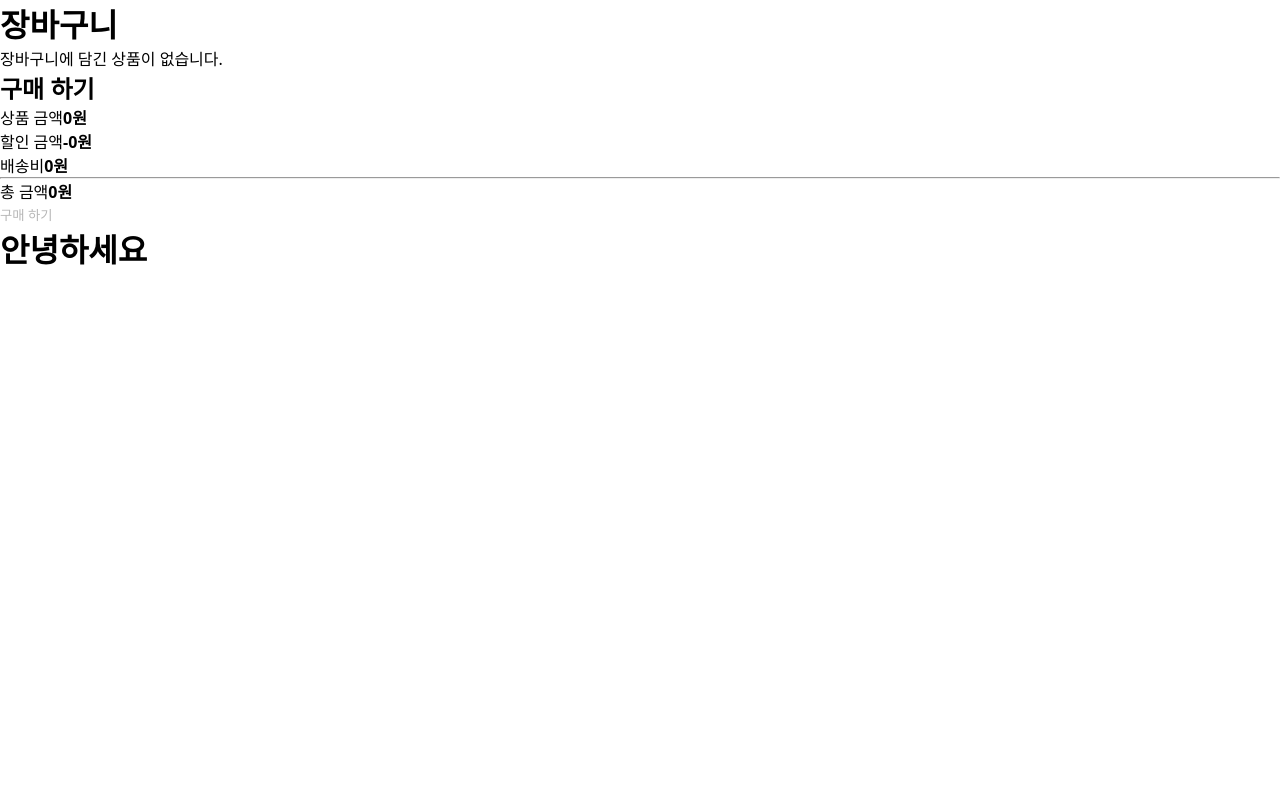
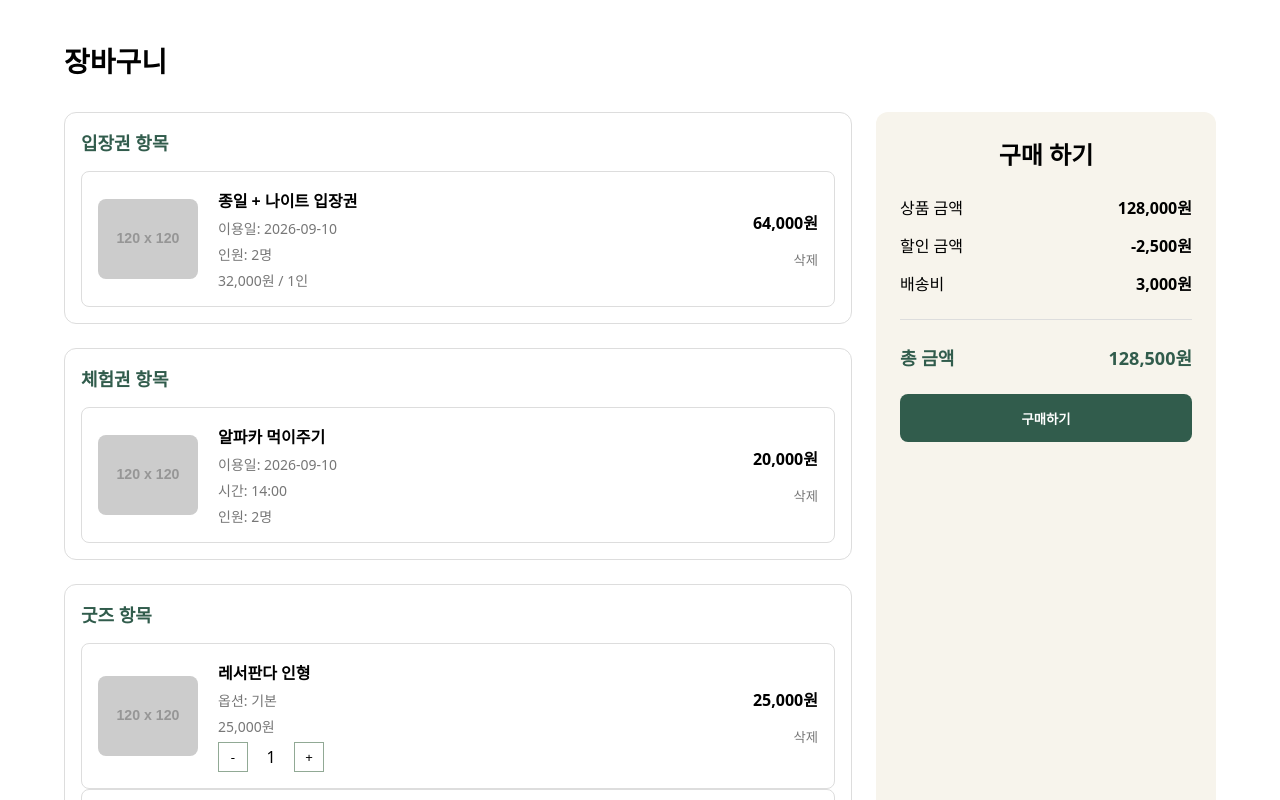
Before and after one commit to dhwmgl12-ux/zooleaf, a React (Vite) app: page /cart in a window 1280 px wide. Shown: the top 800 px of the page. Built offline with nearby package versions, Linux system fonts and the light colour scheme.

Commit message:
WIP: 작업 중간 저장

```diff
--- a/src/App.jsx
+++ b/src/App.jsx
@@ -7,7 +7,6 @@ export default function App() {
   return (
     <>
       <AppRouter />
-      <h1>안녕하세요</h1>
     </>
   );
 }
--- a/src/pages/CartPage.jsx
+++ b/src/pages/CartPage.jsx
@@ -1,279 +1,231 @@
 import useCartStore from "../store/cartStore";
 
+import {
+  Container,
+  Title,
+  CartLayout,
+  CartContent,
+  EmptyCart,
+  CategorySection,
+  CategoryTitle,
+  CartItem,
+  ItemImage,
+  ItemInfo,
+  ItemName,
+  ItemText,
+  ItemPriceArea,
+  ItemTotal,
+  DeleteButton,
+  QuantityControl,
+  QuantityButton,
+  Quantity,
+  OrderSummary,
+  SummaryTitle,
+  SummaryRow,
+  Divider,
+  TotalRow,
+  PurchaseButton,
+} from "./CartPage.styles";
+
 function CartPage() {
-  {
-    /*Zustand 장바구니 상태와 기능 가져오기 */
-  }
   const { cartItems, increaseQuantity, decreaseQuantity, removeFromCart } =
     useCartStore();
 
-  {
-    /* 장바구니에서 티켓 상품만 추출 */
-  }
   const ticketItems = cartItems.filter((item) => item.type === "ticket");
 
-  {
-    /* 장바구니에서 체험 프로그램만 추출 */
-  }
   const experienceItems = cartItems.filter(
     (item) => item.type === "experience",
   );
 
-  {
-    /* 장바구니에서 굿즈만 추출 */
-  }
   const goodsItems = cartItems.filter((item) => item.type === "goods");
 
-  {
-    /* 전체 상품 금액 계산 */
-  }
-  {
-    /* 각 상품의 가격 × 수량을 모두 더함 */
-  }
   const productTotal = cartItems.reduce((sum, item) => {
     return sum + item.price * item.quantity;
   }, 0);
 
-  {
-    /* 전체 할인 금액 계산 */
-  }
   const discountTotal = cartItems.reduce((sum, item) => {
-    // discountRate가 없으면 0으로 처리
     const discountRate = item.discountRate ?? 0;
 
-    // 가격 × 할인율 × 수량을 누적
     return sum + item.price * discountRate * item.quantity;
   }, 0);
 
-  {
-    /* 굿즈가 하나라도 있는지 확인 */
-  }
   const hasGoods = goodsItems.length > 0;
-
-  {
-    /* 굿즈가 있으면 배송비 3,000원, 없으면 0원*/
-  }
   const shippingFee = hasGoods ? 3000 : 0;
 
-  {
-    /*최종 결제 금액 계산*/
-  }
   const finalTotal = productTotal - discountTotal + shippingFee;
 
   return (
-    <main className="cart-page">
-      <h1>장바구니</h1>
+    <Container>
+      <Title>장바구니</Title>
 
-      <div className="cart-layout">
-        <section className="cart-content">
-          {/* 장바구니가 비어 있는지 확인 */}
+      <CartLayout>
+        <CartContent>
           {cartItems.length === 0 ? (
-            <div className="empty-cart">
+            <EmptyCart>
               <p>장바구니에 담긴 상품이 없습니다.</p>
-            </div>
+            </EmptyCart>
           ) : (
             <>
-              {/* 티켓 / 패키지 영역 */}
               {ticketItems.length > 0 && (
-                <section className="cart-category">
-                  <h2>티켓 / 패키지</h2>
+                <CategorySection>
+                  <CategoryTitle>입장권 항목</CategoryTitle>
 
-                  {/* 티켓 상품들을 하나씩 화면에 출력 */}
                   {ticketItems.map((item) => (
-                    <article
-                      key={`${item.type}-${item.id}`}
-                      className="cart-item"
-                    >
-                      {/* 상품 이미지 */}
-                      <img src={item.imageUrl} alt={item.name} />
+                    <CartItem key={`${item.type}-${item.id}`}>
+                      <ItemImage src={item.imageUrl} alt={item.name} />
 
-                      <div className="cart-item-info">
-                        {/* 상품 이름 */}
-                        <h3>{item.name}</h3>
+                      <ItemInfo>
+                        <ItemName>{item.name}</ItemName>
 
-                        {/* 이용일이 있을 때만 표시 */}
-                        {item.visitDate && <p>이용일: {item.visitDate}</p>}
+                        {item.visitDate && (
+                          <ItemText>이용일: {item.visitDate}</ItemText>
+                        )}
 
-                        {/* 선택 인원 */}
-                        <p>인원: {item.quantity}명</p>
+                        <ItemText>인원: {item.quantity}명</ItemText>
 
-                        {/* 1인당 가격 */}
-                        <p>{item.price.toLocaleString()}원 / 1인</p>
-                      </div>
+                        <ItemText>
+                          {item.price.toLocaleString()}원 / 1인
+                        </ItemText>
+                      </ItemInfo>
 
-                      <div className="cart-item-price">
-                        {/* 상품 총 가격 = 가격 × 인원 */}
-                        <strong>
+                      <ItemPriceArea>
+                        <ItemTotal>
                           {(item.price * item.quantity).toLocaleString()}원
-                        </strong>
+                        </ItemTotal>
 
-                        {/* 해당 상품 삭제 */}
-                        <button
-                          type="button"
+                        <DeleteButton
                           onClick={() => removeFromCart(item.id, item.type)}
                         >
                           삭제
-                        </button>
-                      </div>
-                    </article>
+                        </DeleteButton>
+                      </ItemPriceArea>
+                    </CartItem>
                   ))}
-                </section>
+                </CategorySection>
               )}
 
-              {/* 체험 프로그램 영역 */}
               {experienceItems.length > 0 && (
-                <section className="cart-category">
-                  <h2>체험 프로그램</h2>
+                <CategorySection>
+                  <CategoryTitle>체험권 항목</CategoryTitle>
 
-                  {/* 체험 프로그램들을 하나씩 출력 */}
                   {experienceItems.map((item) => (
-                    <article
-                      key={`${item.type}-${item.id}`}
-                      className="cart-item"
-                    >
-                      <img src={item.imageUrl} alt={item.name} />
+                    <CartItem key={`${item.type}-${item.id}`}>
+                      <ItemImage src={item.imageUrl} alt={item.name} />
 
-                      <div className="cart-item-info">
-                        <h3>{item.name}</h3>
+                      <ItemInfo>
+                        <ItemName>{item.name}</ItemName>
 
-                        {/* 이용일이 있을 때만 표시 */}
-                        {item.visitDate && <p>이용일: {item.visitDate}</p>}
+                        {item.visitDate && (
+                          <ItemText>이용일: {item.visitDate}</ItemText>
+                        )}
 
-                        {/* 체험 시간이 있을 때만 표시 */}
-                        {item.time && <p>시간: {item.time}</p>}
+                        {item.time && <ItemText>시간: {item.time}</ItemText>}
 
-                        <p>인원: {item.quantity}명</p>
+                        <ItemText>인원: {item.quantity}명</ItemText>
+                      </ItemInfo>
 
-                        <p>{item.price.toLocaleString()}원 / 1인</p>
-                      </div>
+                      <ItemPriceArea>
+                        <ItemTotal>
+                          {(item.price * item.quantity).toLocaleString()}원
+                        </ItemTotal>
 
-                      <div className="cart-item-price">
-                        {/* 체험 프로그램 총 가격 */}
-                        <strong>
-                          {(item.price * item.quantity).toLocaleString()}원
-                        </strong>
-
-                        {/* 해당 체험 상품 삭제 */}
-                        <button
-                          type="button"
+                        <DeleteButton
                           onClick={() => removeFromCart(item.id, item.type)}
                         >
                           삭제
-                        </button>
-                      </div>
-                    </article>
+                        </DeleteButton>
+                      </ItemPriceArea>
+                    </CartItem>
                   ))}
-                </section>
+                </CategorySection>
               )}
 
-              {/* ZooLeaf 굿즈 영역 */}
               {goodsItems.length > 0 && (
-                <section className="cart-category">
-                  <h2>ZooLeaf 굿즈</h2>
+                <CategorySection>
+                  <CategoryTitle>굿즈 항목</CategoryTitle>
 
-                  {/* 굿즈 상품들을 하나씩 출력 */}
-                  {/* 옵션이 다른 같은 상품도 구분하기 위해 option 포함*/}
                   {goodsItems.map((item) => (
-                    <article
+                    <CartItem
                       key={`${item.type}-${item.id}-${item.option ?? ""}`}
-                      className="cart-item"
                     >
-                      <img src={item.imageUrl} alt={item.name} />
+                      <ItemImage src={item.imageUrl} alt={item.name} />
 
-                      <div className="cart-item-info">
-                        <h3>{item.name}</h3>
+                      <ItemInfo>
+                        <ItemName>{item.name}</ItemName>
 
-                        {/* 옵션이 있을 때만 표시 */}
-                        {item.option && <p>옵션: {item.option}</p>}
+                        {item.option && (
+                          <ItemText>옵션: {item.option}</ItemText>
+                        )}
 
-                        <p>{item.price.toLocaleString()}원</p>
+                        <ItemText>{item.price.toLocaleString()}원</ItemText>
 
-                        {/* 굿즈 수량 조절 */}
-                        {/* 수량 1 감소 */}
-                        <div className="quantity-control">
-                          <button
-                            type="button"
+                        <QuantityControl>
+                          <QuantityButton
                             onClick={() => decreaseQuantity(item.id, item.type)}
                           >
                             -
-                          </button>
+                          </QuantityButton>
 
-                          {/* 현재 수량 */}
-                          {/* 수량 1 증가 */}
-                          <span>{item.quantity}</span>
+                          <Quantity>{item.quantity}</Quantity>
 
-                          <button
-                            type="button"
+                          <QuantityButton
                             onClick={() => increaseQuantity(item.id, item.type)}
                           >
                             +
-                          </button>
-                        </div>
-                      </div>
+                          </QuantityButton>
+                        </QuantityControl>
+                      </ItemInfo>
 
-                      <div className="cart-item-price">
-                        {/* 굿즈 총 가격 = 가격 × 수량 */}
-                        <strong>
+                      <ItemPriceArea>
+                        <ItemTotal>
                           {(item.price * item.quantity).toLocaleString()}원
-                        </strong>
+                        </ItemTotal>
 
-                        {/* 해당 굿즈 삭제 */}
-                        <button
-                          type="button"
+                        <DeleteButton
                           onClick={() => removeFromCart(item.id, item.type)}
                         >
                           삭제
-                        </button>
-                      </div>
-                    </article>
+                        </DeleteButton>
+                      </ItemPriceArea>
+                    </CartItem>
                   ))}
-                </section>
+                </CategorySection>
               )}
             </>
           )}
-        </section>
+        </CartContent>
 
-        {/* 오른쪽 구매 금액 요약 영역 */}
-        <aside className="order-summary">
-          <h2>구매 하기</h2>
+        <OrderSummary>
+          <SummaryTitle>구매 하기</SummaryTitle>
 
-          {/* 할인 적용 전 상품 총액 */}
-          <div className="summary-row">
+          <SummaryRow>
             <span>상품 금액</span>
+            <strong>{productTotal.toLocaleString()}원</strong>
+          </SummaryRow>
 
-            <strong>{productTotal.toLocaleString()}원</strong>
-          </div>
+          <SummaryRow>
+            <span>할인 금액</span>
+            <strong>-{discountTotal.toLocaleString()}원</strong>
+          </SummaryRow>
 
-          {/* 전체 할인 금액 */}
-          <div className="summary-row">
-            <span>할인 금액</span>
+          <SummaryRow>
+            <span>배송비</span>
+            <strong>{shippingFee.toLocaleString()}원</strong>
+          </SummaryRow>
 
-            <strong>-{discountTotal.toLocaleString()}원</strong>
-          </div>
+          <Divider />
 
-          {/* 굿즈가 있을 때만 발생하는 배송비 */}
-          <div className="summary-row">
-            <span>배송비</span>
+          <TotalRow>
+            <span>총 금액</span>
+            <strong>{finalTotal.toLocaleString()}원</strong>
+          </TotalRow>
 
-            <strong>{shippingFee.toLocaleString()}원</strong>
-          </div>
-
-          <hr />
-
-          {/* 실제 최종 결제 금액 */}
-          <div className="summary-row total">
-            <span>총 금액</span>
-
-            <strong>{finalTotal.toLocaleString()}원</strong>
-          </div>
-
-          {/* 장바구니가 비어 있으면 구매 버튼 비활성화 */}
-          <button type="button" disabled={cartItems.length === 0}>
-            구매 하기
-          </button>
-        </aside>
-      </div>
-    </main>
+          <PurchaseButton disabled={cartItems.length === 0}>
+            구매하기
+          </PurchaseButton>
+        </OrderSummary>
+      </CartLayout>
+    </Container>
   );
 }
 
--- /dev/null
+++ b/src/pages/CartPage.styles.js
@@ -0,0 +1,155 @@
+import styled from "@emotion/styled";
+
+export const Container = styled.main`
+  max-width: 1200px;
+  margin: 0 auto;
+  padding: 40px 24px;
+`;
+
+export const Title = styled.h1`
+  margin-bottom: 32px;
+  font-size: 28px;
+`;
+
+export const CartLayout = styled.div`
+  display: grid;
+  grid-template-columns: 1fr 340px;
+  gap: 24px;
+`;
+
+export const CartContent = styled.section``;
+
+export const EmptyCart = styled.div`
+  padding: 80px 20px;
+  text-align: center;
+`;
+
+export const CategorySection = styled.section`
+  margin-bottom: 24px;
+  padding: 16px;
+  border: 1px solid #dddddd;
+  border-radius: 12px;
+  background: #ffffff;
+`;
+
+export const CategoryTitle = styled.h2`
+  margin-bottom: 16px;
+  color: #315c4c;
+  font-size: 18px;
+`;
+
+export const CartItem = styled.article`
+  display: grid;
+  grid-template-columns: 100px 1fr auto;
+  gap: 20px;
+  align-items: center;
+
+  padding: 16px;
+
+  border: 1px solid #dddddd;
+  border-radius: 8px;
+`;
+
+export const ItemImage = styled.img`
+  width: 100px;
+  height: 80px;
+  object-fit: cover;
+  border-radius: 8px;
+`;
+
+export const ItemInfo = styled.div`
+  display: flex;
+  flex-direction: column;
+  gap: 6px;
+`;
+
+export const ItemName = styled.h3`
+  margin: 0;
+  font-size: 16px;
+`;
+
+export const ItemText = styled.p`
+  margin: 0;
+  color: #777777;
+  font-size: 14px;
+`;
+
+export const ItemPriceArea = styled.div`
+  display: flex;
+  flex-direction: column;
+  align-items: flex-end;
+  gap: 16px;
+`;
+
+export const ItemTotal = styled.strong`
+  font-size: 16px;
+`;
+
+export const DeleteButton = styled.button`
+  color: #777777;
+`;
+
+export const QuantityControl = styled.div`
+  display: flex;
+  align-items: center;
+  gap: 8px;
+`;
+
+export const QuantityButton = styled.button`
+  width: 30px;
+  height: 30px;
+  border: 1px solid #91a995;
+`;
+
+export const Quantity = styled.span`
+  width: 30px;
+  text-align: center;
+`;
+
+export const OrderSummary = styled.aside`
+  padding: 24px;
+  border-radius: 12px;
+  background: #f7f4ec;
+`;
+
+export const SummaryTitle = styled.h2`
+  margin-bottom: 24px;
+  text-align: center;
+`;
+
+export const SummaryRow = styled.div`
+  display: flex;
+  justify-content: space-between;
+  margin-bottom: 14px;
+`;
+
+export const Divider = styled.hr`
+  margin: 24px 0;
+  border: 0;
+  border-top: 1px solid #dddddd;
+`;
+
+export const TotalRow = styled.div`
+  display: flex;
+  justify-content: space-between;
+  margin-bottom: 24px;
+
+  color: #315c4c;
+  font-size: 18px;
+  font-weight: 700;
+`;
+
+export const PurchaseButton = styled.button`
+  width: 100%;
+  height: 48px;
+
+  border-radius: 8px;
+  background: #315c4c;
+  color: white;
+
+  font-weight: 700;
+
+  &:disabled {
+    opacity: 0.4;
+  }
+`;
--- a/src/store/cartStore.js
+++ b/src/store/cartStore.js
@@ -3,7 +3,52 @@ import { create } from "zustand";
 // Zustand 장바구니 전역 상태 생성
 const useCartStore = create((set) => ({
   // 장바구니 상품 목록,
-  cartItems: [],
+  cartItems: [
+    {
+      id: 1,
+      type: "ticket",
+      name: "종일 + 나이트 입장권",
+      imageUrl: "https://placehold.co/120x120",
+      visitDate: "2026-09-10",
+      price: 32000,
+      quantity: 2,
+      discountRate: 0,
+    },
+
+    {
+      id: 2,
+      type: "experience",
+      name: "알파카 먹이주기",
+      imageUrl: "https://placehold.co/120x120",
+      visitDate: "2026-09-10",
+      time: "14:00",
+      price: 10000,
+      quantity: 2,
+      discountRate: 0,
+    },
+
+    {
+      id: 3,
+      type: "goods",
+      name: "레서판다 인형",
+      imageUrl: "https://placehold.co/120x120",
+      option: "기본",
+      price: 25000,
+      quantity: 1,
+      discountRate: 0.1,
+    },
+
+    {
+      id: 4,
+      type: "goods",
+      name: "사파리 캡",
+      imageUrl: "https://placehold.co/120x120",
+      option: "FG",
+      price: 19000,
+      quantity: 1,
+      discountRate: 0,
+    },
+  ],
 
   // 장바구니에 상품 추가
   addToCart: (item) =>
```
